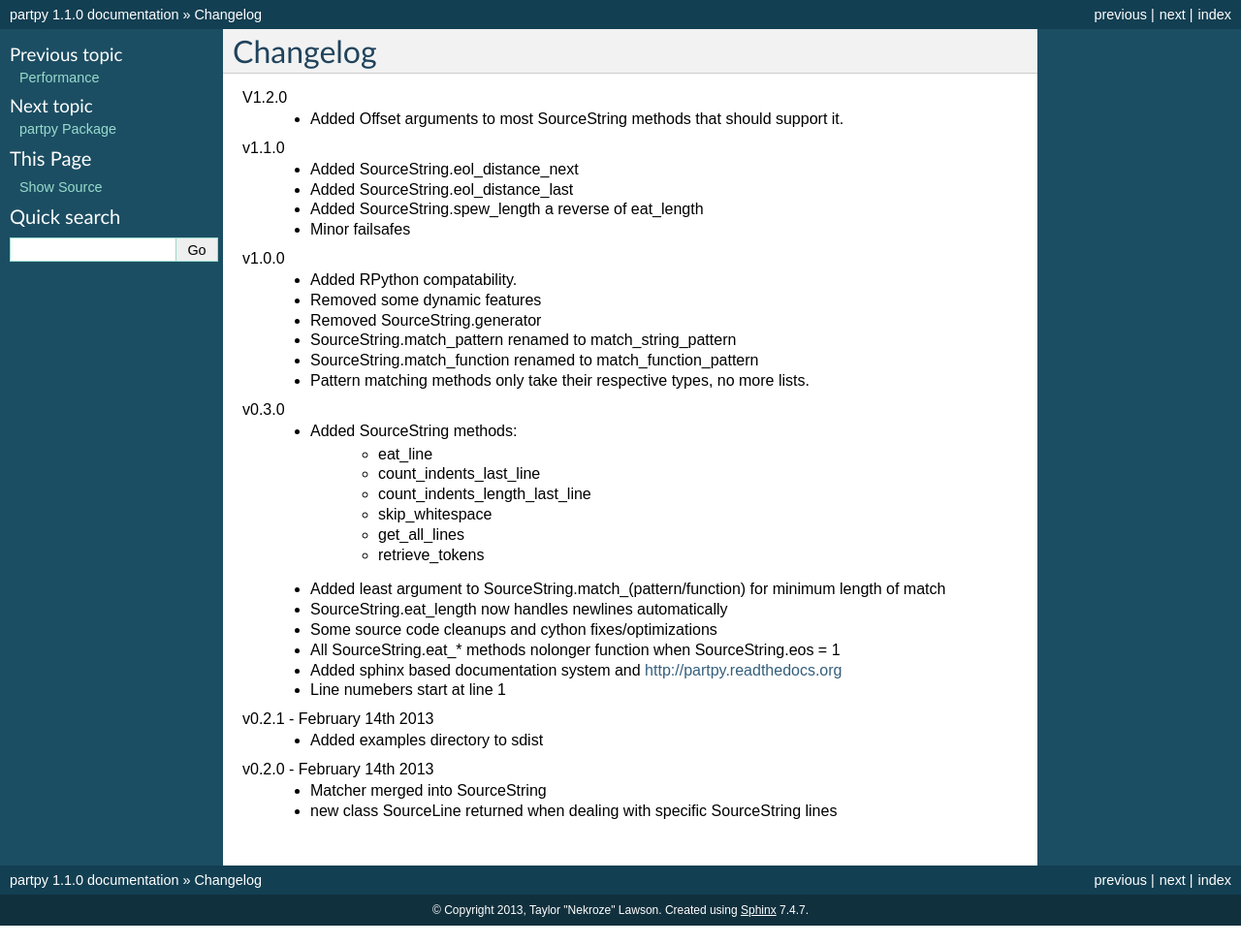
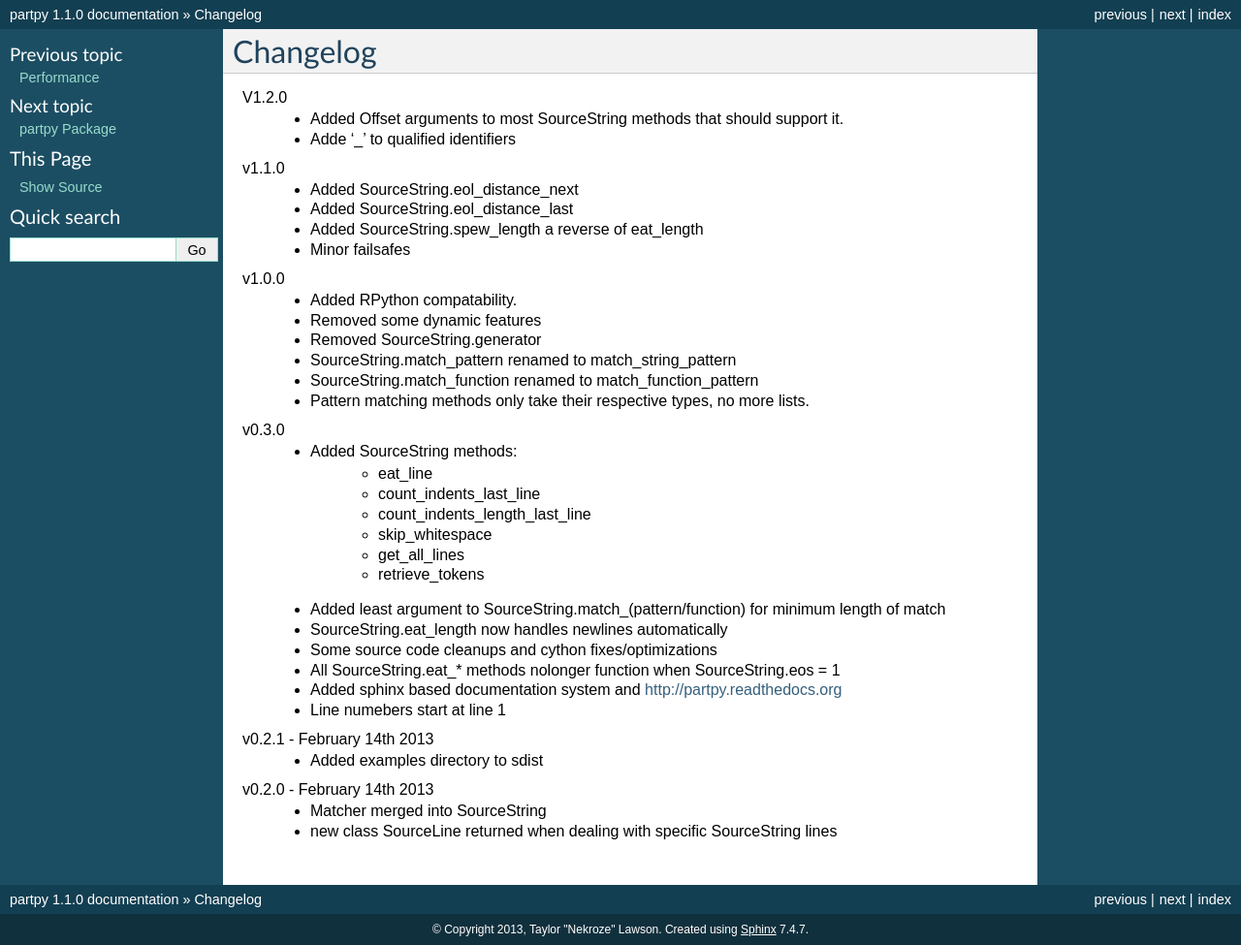
Before and after one commit to Nekroze/partpy, a Sphinx documentation site: the page built from docs/changelog.rst, in a window 1280 px wide. Shown: the whole page at 97% size. Built offline with Sphinx 7.4.7, drawn with Linux system fonts in a browser that asks for light colours.

Commit message:
Updated changelog

```diff
--- a/docs/changelog.rst
+++ b/docs/changelog.rst
@@ -3,6 +3,7 @@ Changelog
 
 V1.2.0
  - Added Offset arguments to most SourceString methods that should support it.
+ - Adde '_' to qualified identifiers
 
 v1.1.0
  - Added SourceString.eol_distance_next
```
